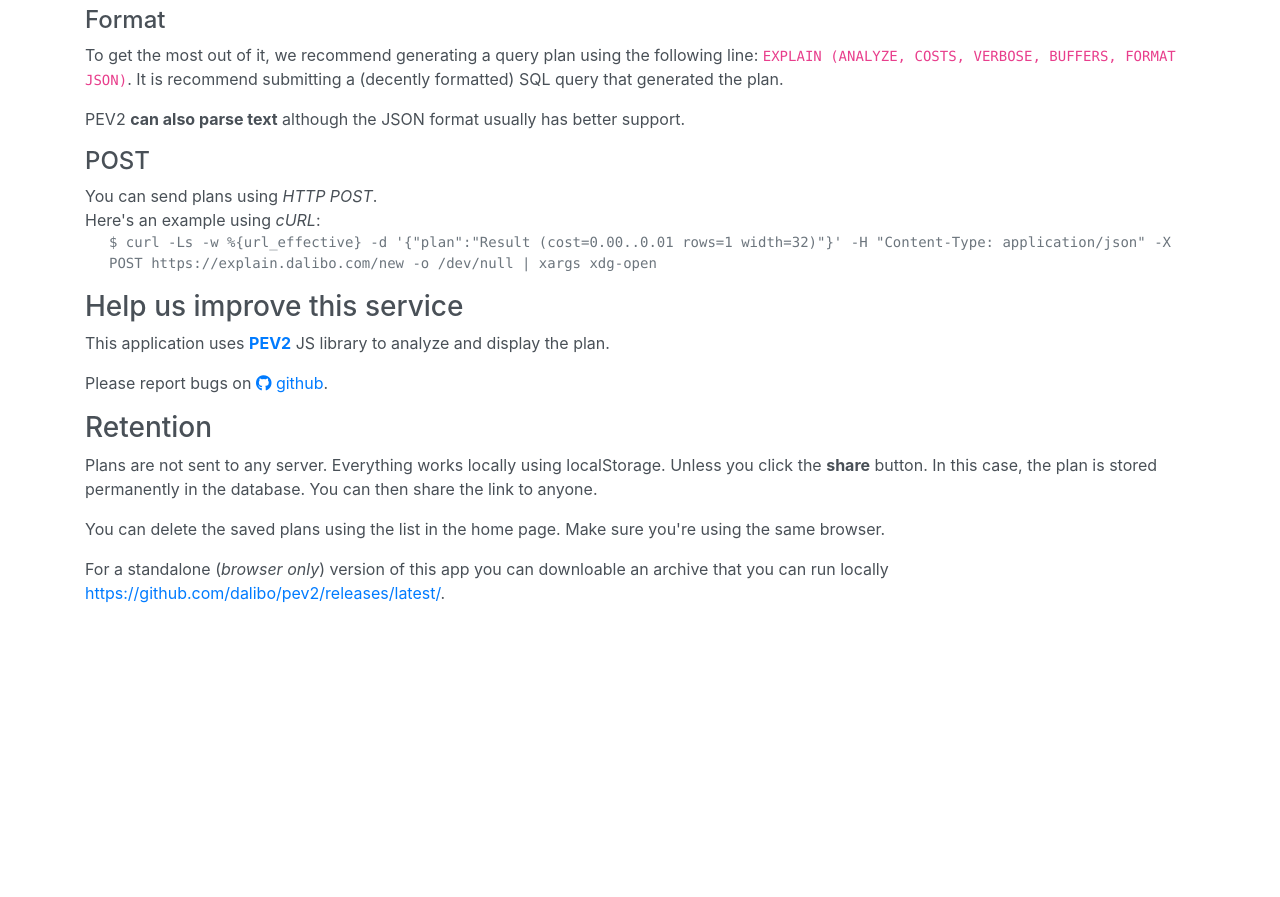
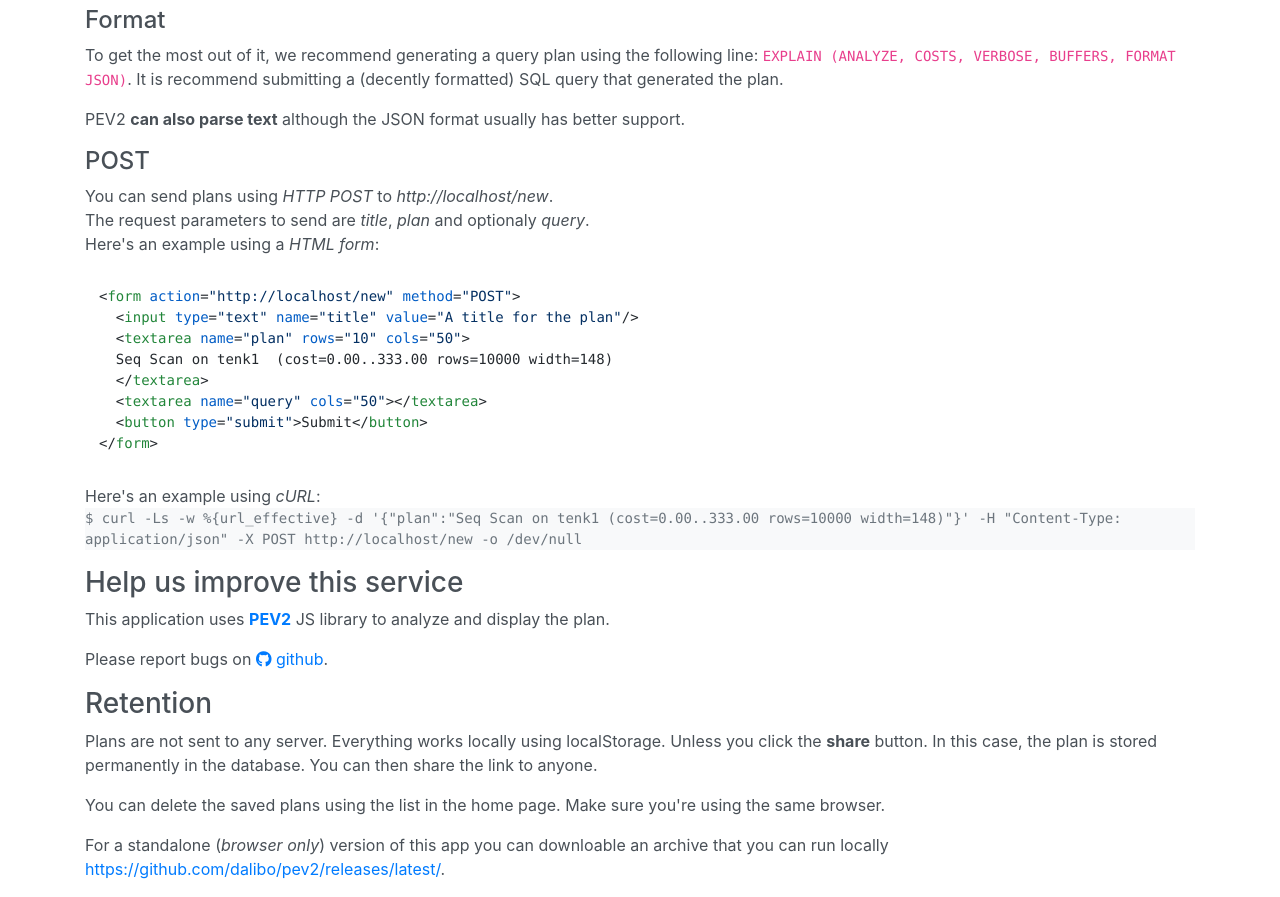
Before and after one commit to dalibo/explain.dalibo.com, a Flask app: page /about in a window 1280 px wide. Shown: the part 392-1289 px from the top of the page. Before the commit the page ends 995 px from the top, so only its background shows below. Run offline with Flask 2, Linux system fonts and the light colour scheme; some libraries are stand-ins or nearby versions.

Commit message:
show example using HTML form

```diff
--- a/app/templates/about.html
+++ b/app/templates/about.html
@@ -7,6 +7,10 @@ About
 {% endblock %}
 
 {% block body %}
+<link rel="stylesheet"
+      href="//cdnjs.cloudflare.com/ajax/libs/highlight.js/10.1.2/styles/github.min.css">
+<script src="//cdnjs.cloudflare.com/ajax/libs/highlight.js/10.1.2/highlight.min.js"></script>
+<script>hljs.initHighlightingOnLoad();</script>
 <div class="container mt-2">
   <div class="row">
     <div class="col-sm-12 text-center">
@@ -52,11 +56,22 @@ About
         POST
       </h4>
       <p>
-        You can send plans using <em>HTTP POST</em>.
+        You can send plans using <em>HTTP POST</em> to <em>{{ url_for('new', _external=True) }}</em>.
         <br>
+        The request parameters to send are <em>title</em>, <em>plan</em> and optionaly <em>query</em>.
+        <br>
+        Here's an example using a <em>HTML form</em>:
+        <pre><code class="html">&lt;form action=&quot;{{ url_for('new', _external=True) }}&quot; method=&quot;POST&quot;&gt;
+  &lt;input type=&quot;text&quot; name=&quot;title&quot; value=&quot;A title for the plan&quot;/&gt;
+  &lt;textarea name=&quot;plan&quot; rows=&quot;10&quot; cols=&quot;50&quot;&gt;
+  Seq Scan on tenk1  (cost=0.00..333.00 rows=10000 width=148)
+  &lt;/textarea&gt;
+  &lt;textarea name=&quot;query&quot; cols=&quot;50&quot;&gt;&lt;/textarea&gt;
+  &lt;button type=&quot;submit&quot;&gt;Submit&lt;/button&gt;
+&lt;/form&gt;</code></pre>
         Here's an example using <em>cURL</em>:
         <br>
-        <code class="text-muted ml-4 d-block">$ curl -Ls -w %{url_effective} -d '{"plan":"Result  (cost=0.00..0.01 rows=1 width=32)"}' -H "Content-Type: application/json" -X POST https://explain.dalibo.com/new -o /dev/null | xargs xdg-open</code>
+        <code class="text-muted bg-light d-block">$ curl -Ls -w %{url_effective} -d '{"plan":"Seq Scan on tenk1  (cost=0.00..333.00 rows=10000 width=148)"}' -H "Content-Type: application/json" -X POST {{ url_for('new', _external=True) }} -o /dev/null</code>
       </p>
       <h3>
         Help us improve this service
```
